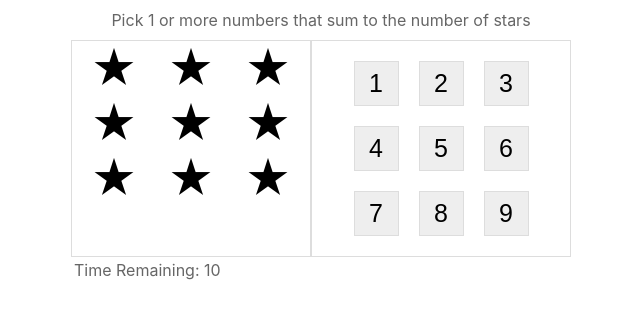
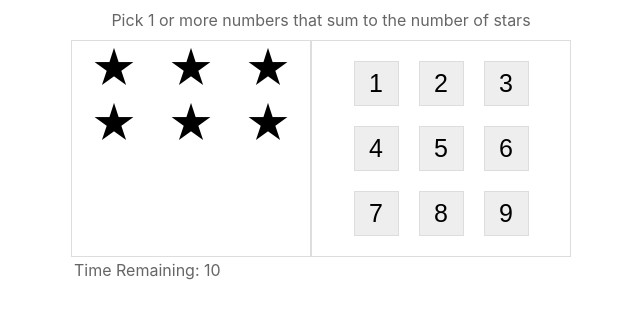
Before and after one commit to mmckeon16/star-game, a React (Create React App) app: page / in a window 1280 px wide. Shown: the top 318 px of the page, without its empty margins (319-959 px from the left). Built offline with nearby package versions, Linux system fonts and the light colour scheme.

Commit message:
adding conversion of number boxes to components

```diff
--- /dev/null
+++ b/src/main-game/PlayNumber.js
@@ -0,0 +1,9 @@
+import React from 'react';
+
+const PlayNumber = props => (
+    <button className="number">
+        {props.number}
+    </button>
+);
+
+export default PlayNumber;
--- a/src/main-game/index.js
+++ b/src/main-game/index.js
@@ -1,5 +1,7 @@
 import React, { Component } from 'react';
 import './main-game.css';
+import PlayNumber from "./PlayNumber";
+
 
 // Color Theme
 const colors = {
@@ -39,8 +41,11 @@ const colors = {
     },
   };
 
+
 class App extends Component {
-    state = {};
+    state = {
+        stars: utils.random(1,9),
+    };
 
     render() {
         return(
@@ -50,29 +55,17 @@ class App extends Component {
                 </div>
                 <div className="body">
                     <div className="left">
-                    <div className="star" />
-                    <div className="star" />
-                    <div className="star" />
-                    <div className="star" />
-                    <div className="star" />
-                    <div className="star" />
-                    <div className="star" />
-                    <div className="star" />
-                    <div className="star" />
+                        {utils.range(1,this.state.stars).map(starId =>
+                            <div key ={starId} className="star" />
+                        )}
+                    </div>
+                    <div className="right">
+                        {utils.range(1,9).map(number =>
+                                <PlayNumber key={number} number={number} />
+                            )}
+                    </div>
                 </div>
-                <div className="right">
-                    <button className="number">1</button>
-                    <button className="number">2</button>
-                    <button className="number">3</button>
-                    <button className="number">4</button>
-                    <button className="number">5</button>
-                    <button className="number">6</button>
-                    <button className="number">7</button>
-                    <button className="number">8</button>
-                    <button className="number">9</button>
-                </div>
-            </div>
-            <div className="timer">Time Remaining: 10</div>
+                <div className="timer">Time Remaining: 10</div>
             </div>
         );
     }
```
